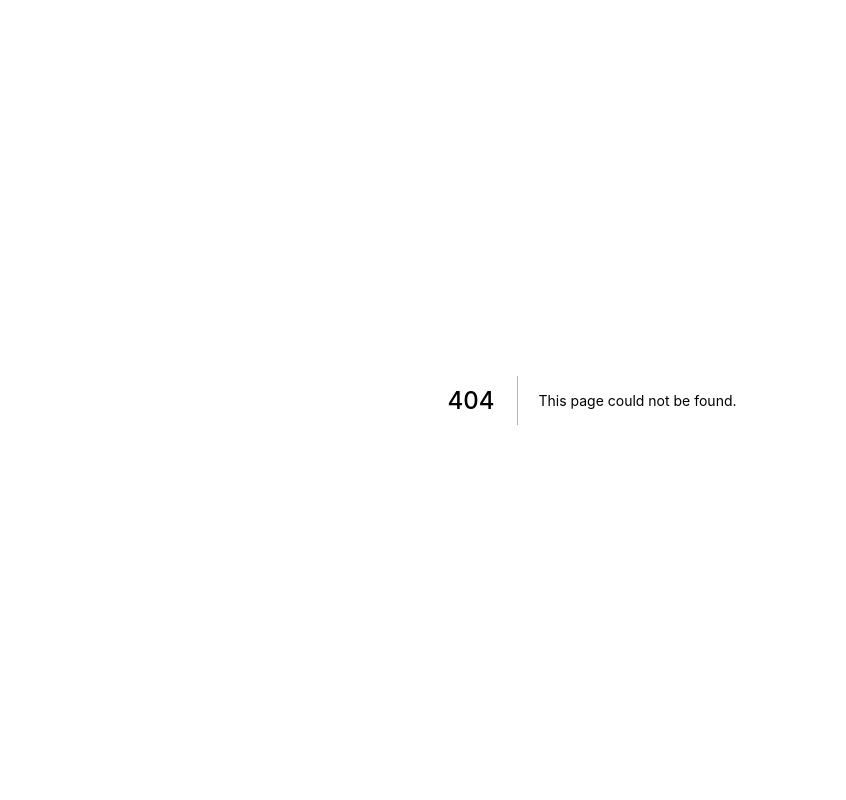
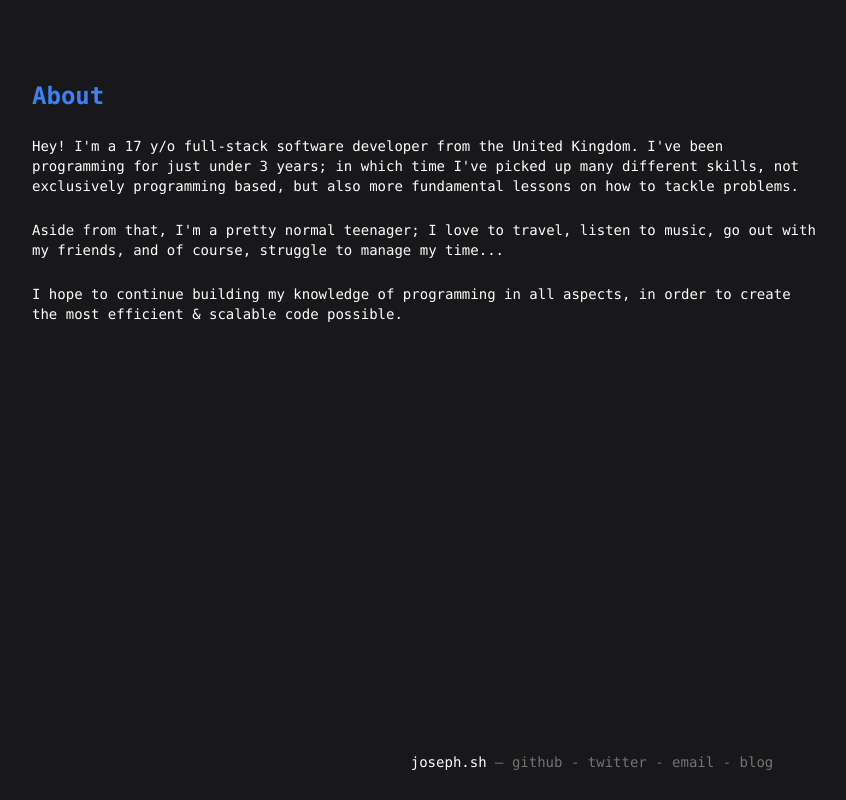
Before and after one commit to purchasable/website, a Next.js app: page /about in a window 1280 px wide. Before the commit this address had no page. Shown: the whole page, without its empty margins (48-894 px from the left). Built offline with nearby package versions, Linux system fonts and the light colour scheme.

Commit message:
added about section

```diff
--- a/pages/_app.tsx
+++ b/pages/_app.tsx
@@ -2,7 +2,11 @@ import "../styles/globals.css";
 import type { AppProps } from "next/app";
 
 function PersonalWebsite({ Component, pageProps }: AppProps) {
-    return <Component {...pageProps} />;
+    return (
+        <main className="absolute inset-0 bg-zinc-900 text-white">
+            <Component {...pageProps} />
+        </main>
+    );
 }
 
 export default PersonalWebsite;
--- /dev/null
+++ b/pages/about.tsx
@@ -0,0 +1,36 @@
+import React from "react";
+import PageFooter from "./components/footer";
+
+const about = () => {
+    return (
+        <div className="font-semibold lg:font-normal">
+            <div className="lg:p-20 lg:items-start items-center flex flex-col justify-center px-5 py-20 text-xs lg:text-sm space-y-6 text-white">
+                <h1 className="text-xl lg:text-2xl text-blue-500 font-bold">
+                    About
+                </h1>
+                <span className="lg:mr-[30%]">
+                    Hey! I'm a 17 y/o full-stack software developer from the
+                    United Kingdom. I've been programming for just under 3
+                    years; in which time I've picked up many different skills,
+                    not exclusively programming based, but also more fundamental
+                    lessons on how to tackle problems.
+                </span>
+                <span className="lg:mr-[30%]">
+                    Aside from that, I'm a pretty normal teenager; I love to
+                    travel, listen to music, go out with my friends, and of
+                    course, struggle to manage my time...
+                </span>
+                <span className="lg:mr-[30%]">
+                    I hope to continue building my knowledge of programming in
+                    all aspects, in order to create the most efficient &
+                    scalable code possible.
+                </span>
+            </div>
+            <PageFooter />
+        </div>
+    );
+};
+
+export default about;
+
+// 👋
--- /dev/null
+++ b/pages/components/footer.tsx
@@ -0,0 +1,57 @@
+import React from "react";
+
+export default function PageFooter() {
+    return (
+        <div className="items-center flex flex-col text-xs lg:text-sm font-semibold lg:font-normal">
+            <h2 className="absolute bottom-7">
+                <span>
+                    {" "}
+                    <a
+                        href="/"
+                        className="text-white hover:text-red-400"
+                        rel="noreferrer"
+                    >
+                        {" "}
+                        joseph.sh
+                    </a>
+                </span>{" "}
+                <a
+                    target="_blank"
+                    href="https://github.com/alsojoseph"
+                    className="text-neutral-500 hover:text-blue-500"
+                    rel="noreferrer"
+                >
+                    {" "}
+                    – github
+                </a>
+                <a
+                    target="_blank"
+                    href="https://twitter.com/updated"
+                    className="text-neutral-500 hover:text-blue-500"
+                    rel="noreferrer"
+                >
+                    {" "}
+                    - twitter
+                </a>
+                <a
+                    target="_blank"
+                    href="mailto:contact@joseph.sh"
+                    className="text-neutral-500 hover:text-blue-500"
+                    rel="noreferrer"
+                >
+                    {" "}
+                    - email
+                </a>
+                <a
+                    target="_blank"
+                    href="https://blog.joseph.sh"
+                    className="text-neutral-500 hover:text-blue-500"
+                    rel="noreferrer"
+                >
+                    {" "}
+                    - blog
+                </a>
+            </h2>
+        </div>
+    );
+}
--- a/pages/index.tsx
+++ b/pages/index.tsx
@@ -1,17 +1,27 @@
+import PageFooter from "./components/footer";
+
 export default function Home() {
     return (
-        <div className="absolute inset-0 bg-zinc-900 font-semibold lg:font-normal">
-            <div className="lg:p-20 lg:items-start items-center flex flex-col justify-center p-20 text-xs lg:text-sm space-y-6 text-white">
-                <h1 className="text-xl lg:text-2xl text-blue-400 font-bold">
+        <div className="font-semibold lg:font-normal">
+            <div className="lg:p-20 lg:items-start items-center flex flex-col justify-center px-5 py-20 text-xs lg:text-sm space-y-6">
+                <h1 className="text-xl lg:text-2xl text-blue-500 font-bold">
                     Joseph Murphy
                 </h1>
-                <span>Full stack software & web3 dev</span>
-                <span className="underline">Projects:</span>
+                <span>
+                    Full stack software & web3 dev -{" "}
+                    <a
+                        className="text-blue-500 cursor-pointer border rounded-lg border-gray-700 border-opacity-60 p-[3.5px] bg-zinc-800"
+                        href="/about"
+                    >
+                        about me
+                    </a>
+                </span>
+                <span className="underline">Roles</span>
                 <ul className="items-start space-y-1 list-disc list-inside">
                     <li>
                         <a
                             target="_blank"
-                            className="hover:cursor-pointer underline text-red-300 hover:text-white"
+                            className="hover:cursor-pointer underline text-red-400 hover:text-white"
                             href="https://www.miragebots.io"
                         >
                             Mirage Software
@@ -21,7 +31,7 @@ export default function Home() {
                     <li>
                         <a
                             target="_blank"
-                            className="hover:cursor-pointer underline text-red-300 hover:text-white"
+                            className="hover:cursor-pointer underline text-red-400 hover:text-white"
                             href="https://ahiddensociety.com/"
                         >
                             HiddenSociety
@@ -30,47 +40,7 @@ export default function Home() {
                     </li>
                 </ul>
             </div>
-            <div className="items-center flex flex-col text-xs lg:text-sm font-semibold lg:font-normal">
-                <h2 className="absolute bottom-7">
-                    <span className="text-white">joseph.sh</span>{" "}
-                    <a
-                        target="_blank"
-                        href="https://github.com/alsojoseph"
-                        className="text-neutral-500 hover:text-blue-500"
-                        rel="noreferrer"
-                    >
-                        {" "}
-                        – github
-                    </a>
-                    <a
-                        target="_blank"
-                        href="https://twitter.com/updated"
-                        className="text-neutral-500 hover:text-blue-500"
-                        rel="noreferrer"
-                    >
-                        {" "}
-                        - twitter
-                    </a>
-                    <a
-                        target="_blank"
-                        href="mailto:contact@joseph.sh"
-                        className="text-neutral-500 hover:text-blue-500"
-                        rel="noreferrer"
-                    >
-                        {" "}
-                        - email
-                    </a>
-                    <a
-                        target="_blank"
-                        href="https://blog.joseph.sh"
-                        className="text-neutral-500 hover:text-blue-500"
-                        rel="noreferrer"
-                    >
-                        {" "}
-                        - blog
-                    </a>
-                </h2>
-            </div>
+            <PageFooter />
         </div>
     );
 }
```
